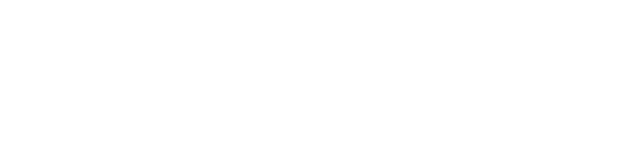
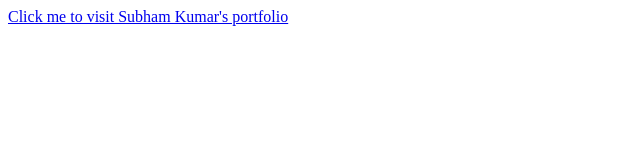
Before and after one commit to Subhamk2004/Custom-react-app, a plain HTML site: page index.html in a window 1280 px wide. Shown: the whole page, without its empty margins (0-640 px from the left). Drawn offline with Linux system fonts and the light colour scheme.

Commit message:
Creation

```diff
--- /dev/null
+++ b/custom_react.js
@@ -0,0 +1,36 @@
+function customRender(react_element, container)
+{
+    let domElement = document.createElement(react_element.type);
+    domElement.innerHTML = react_element.children;
+    domElement.setAttribute('href', react_element.props.href);
+    domElement.setAttribute('target', react_element.props.target);
+
+    container.appendChild(domElement);
+}
+
+const react_element = {
+    type:'a',
+    props:{
+        href:'https://subhamk2004.github.io/Subham_Portfolio/',
+        target:'_blank'
+    },
+    children:`Click me to visit Subham Kumar's portfolio`
+}
+
+// this is our own library in which we have to write elements like this,
+// this is basically the syntax of our custom React library
+
+// props are nothing but just like the properties of objects in js
+
+let mainContainer = document.getElementById('main-container');
+
+// now we will render the above element in our main-container
+
+customRender(react_element,mainContainer);
+
+
+// see this basically is a library in which we created a function named customRender
+// which basically injects or renders a custom element in our main-container element
+
+// which is in our index.html, so basically this is like react, which has a single page index
+// and we are injecting or rendering the elements in our single html element
--- a/index.html
+++ b/index.html
@@ -5,6 +5,7 @@
     <title>Title</title>
 </head>
 <body>
-
+<div id="main-container"></div>
 </body>
+<script src="custom_react.js"></script>
 </html>
```
Also changed, not shown: custom_react.jsx (deleted).
